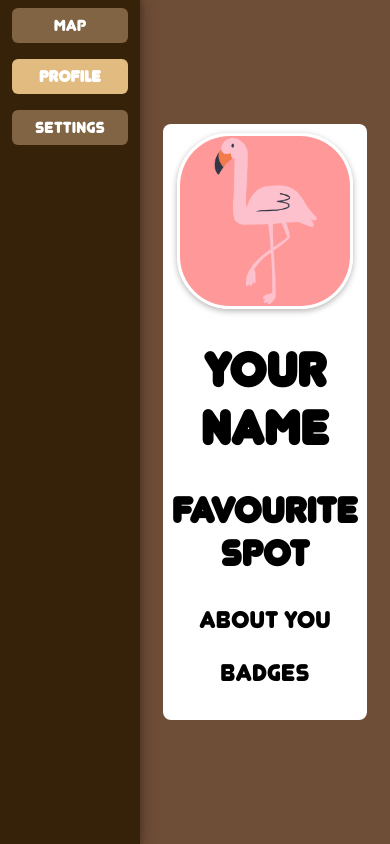
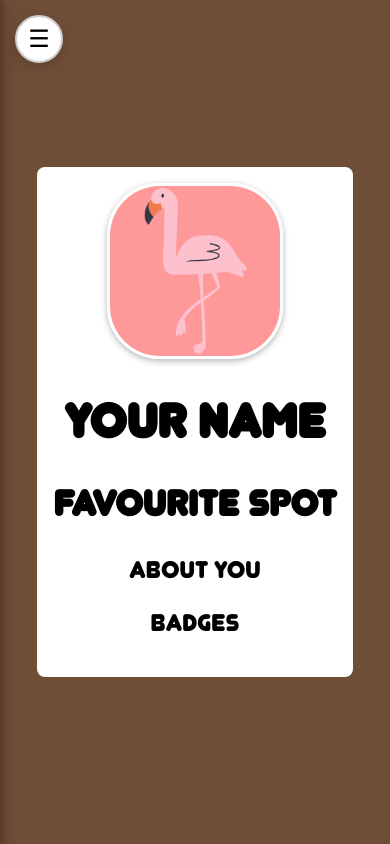
Before and after one commit to AaronHirsimaki/StudentApp, a React (Vite) app: page /profile in a window 390 px wide. Built offline with nearby package versions, Linux system fonts and the light colour scheme.

Commit message:
mobile responsive burger menu

```diff
--- a/src/App.css
+++ b/src/App.css
@@ -56,6 +56,7 @@ body {
     display: flex;
     justify-content: center;
     align-items: center;
+    position: relative;
 }
 
 .list-section {
@@ -71,3 +72,63 @@ body {
   background-color: #e1bb80; /* Korostusväri */
   font-weight: bold;
 }
+
+/* Piilota hamburger desktopissa */
+.hamburger-button {
+  display: none;
+}
+
+/* Mobiili */
+@media (max-width: 768px) {
+    .hamburger-button {
+      position: fixed;
+      top: 15px;
+      left: 15px;
+      width: 48px;
+      height: 48px;
+
+      display: flex;
+      align-items: center;
+      justify-content: center;
+
+      font-size: 2rem;
+      background: white;
+      border-radius: 50%;
+      border: 2px solid #ccc;
+
+      font-size: 24px;     /* pienempi koko → parempi keskittyminen */
+      line-height: 0;      /* ei ylimääräistä pystylaidasta */
+
+      cursor: pointer;
+      z-index: 3000;
+
+      box-shadow: 0 4px 12px rgba(0, 0, 0, 0.15);
+      padding: 0%;
+    }
+
+
+  .menu-section {
+    position: fixed;
+    top: 0;
+    left: 0;
+    background: #352208;
+    width: 50%;
+    height: 100vh;
+    transform: translateX(-100%);
+    transition: transform 0.3s ease;
+    padding-top: 60px;
+    display: flex;
+    flex-direction: column;
+    gap: 1.5rem;
+    z-index: 1500;
+  }
+
+  .menu-section.open {
+    transform: translateX(0);
+  }
+
+  .menu-section a {
+    padding: 1rem;
+    font-size: 1.3rem;
+  }
+}
--- a/src/App.jsx
+++ b/src/App.jsx
@@ -1,62 +1,65 @@
-import { Routes, Route, NavLink } from 'react-router-dom';
-import React, { useState } from 'react';
-import MyMap from './components/Map/myMap';
-import BarList from './components/BarList/BarList';
+import { Routes, Route, NavLink } from "react-router-dom";
+import React, { useState } from "react";
+import MyMap from "./components/Map/myMap";
+import BarList from "./components/BarList/BarList";
 import "./App.css";
-import ProfilePage from './pages/ProfilePage/ProfilePage';
-import SettingsPage from './pages/SettingsPage/SettingsPage';
-import BarPage from './pages/BarPage/BarPage';
+import ProfilePage from "./pages/ProfilePage/ProfilePage";
+import SettingsPage from "./pages/SettingsPage/SettingsPage";
+import BarPage from "./pages/BarPage/BarPage";
 
 function App() {
-
   const [visibleBars, setVisibleBars] = useState([]);
+  const [isMenuOpen, setIsMenuOpen] = useState(false);
 
   return (
     <div className="main-layout">
-      <nav className="menu-section">
+      <button
+        className="hamburger-button"
+        onClick={() => setIsMenuOpen(!isMenuOpen)}
+      >
+        ☰
+      </button>
+      <nav className={`menu-section ${isMenuOpen ? "open" : ""}`}>
         <NavLink
           to="/"
-          className={({ isActive }) => isActive ? "active-link" : ""}
+          className={({ isActive }) => (isActive ? "active-link" : "")}
+          onClick={() => setIsMenuOpen(false)}
         >
           Map
         </NavLink>
         <NavLink
           to="/profile"
-          className={({ isActive }) => isActive ? "active-link" : ""}
+          className={({ isActive }) => (isActive ? "active-link" : "")}
+          onClick={() => setIsMenuOpen(false)}
         >
           Profile
         </NavLink>
         <NavLink
           to="/settings"
-          className={({ isActive }) => isActive ? "active-link" : ""}
+          className={({ isActive }) => (isActive ? "active-link" : "")}
+          onClick={() => setIsMenuOpen(false)}
         >
           Settings
         </NavLink>
       </nav>
 
-      <div className='app-layout'>
+      <div className="app-layout">
         <Routes>
           <Route
             path="/"
             element={
               <>
-                <div className='map-section'>
+                <div className="map-section">
                   <MyMap setVisibleBars={setVisibleBars} />
                 </div>
-                <div className='list-section'>
+                <div className="list-section">
                   <BarList visibleBars={visibleBars} />
                 </div>
               </>
             }
           />
-          <Route
-            path="/profile"
-            element={<ProfilePage />}
-          />
-          <Route
-            path="/settings"
-            element={<SettingsPage />}
-          />
+          <Route path="/profile" element={<ProfilePage />} />
+          <Route path="/settings" element={<SettingsPage />} />
           <Route path="/bar/:id" element={<BarPage />} />
         </Routes>
       </div>
--- a/src/components/BarPopup/BarPopup.css
+++ b/src/components/BarPopup/BarPopup.css
@@ -1,6 +1,6 @@
 .bar-popup-container {
     position: absolute;
-    transform: translate(40%, -110%);
+    transform: translate(50%, -100%);
     pointer-events: auto;
     z-index: 1000;
 }
--- a/src/components/Map/myMap.css
+++ b/src/components/Map/myMap.css
@@ -3,3 +3,9 @@
     width: 100%;
     margin: 15px;
 }
+
+@media (max-width: 768px) {
+  .leaflet-control-zoom {
+    display: none !important;
+  }
+}
```
